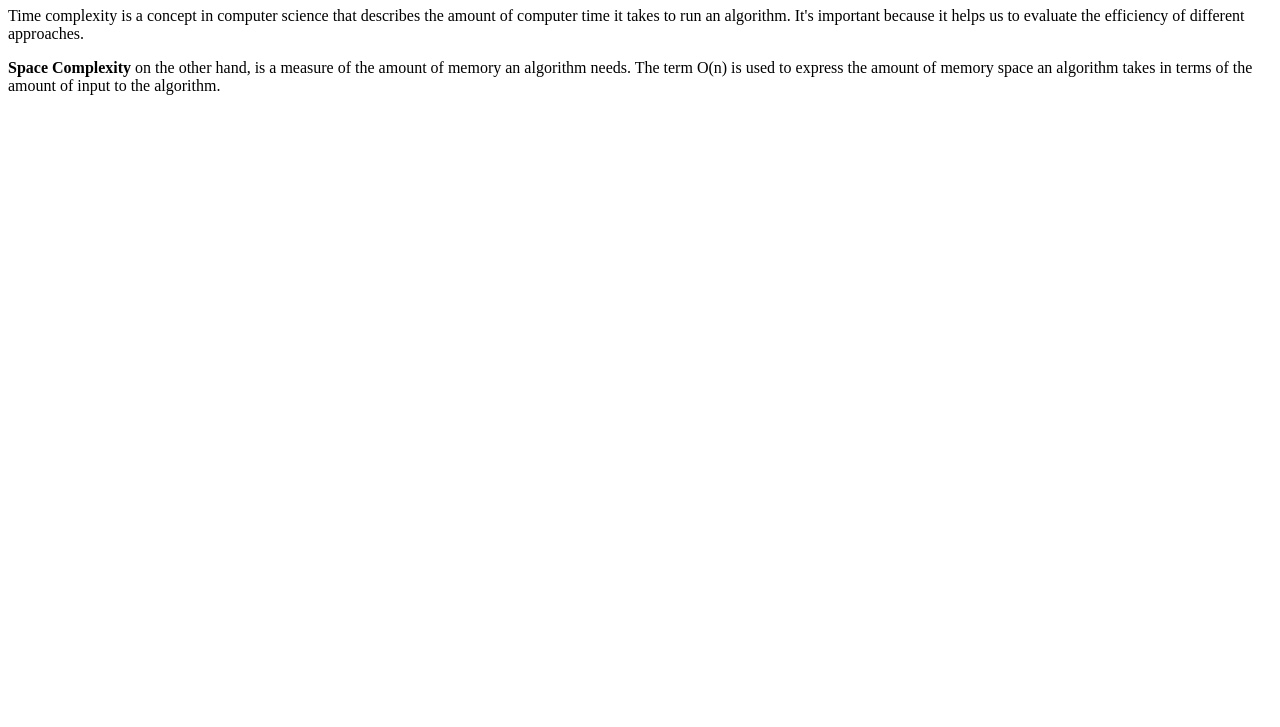
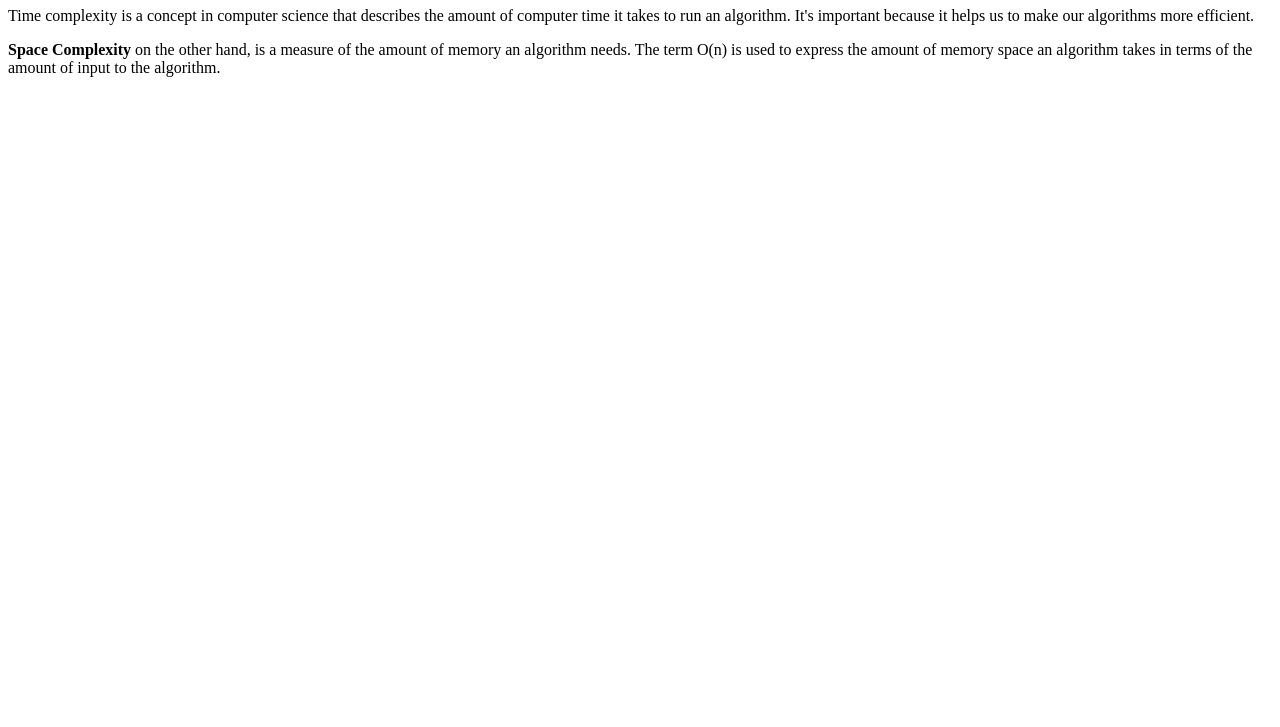
Before and after one commit to acciojob/time-and-space-complexity-yaghouse, a website: page main.html in a window 1280 px wide. Shown: the part 73-800 px from the top of the page. Drawn offline with Linux system fonts and the light colour scheme.

Commit message:
created a submission

```diff
--- a/main.html
+++ b/main.html
@@ -10,7 +10,7 @@
 	<!-- the entire body must be written by student -->
     <script type="text/javascript" src="./script.js"></script>
 		<h1>Time Space Complexity</h1>
-	<p>Time complexity is a concept in computer science that describes the amount of computer time it takes to run an algorithm. It's important because it helps us to evaluate the efficiency of different approaches.</p>
+	<p>Time complexity is a concept in computer science that describes the amount of computer time it takes to run an algorithm. It's important because it helps us to make our algorithms more efficient.</p>
 	<p><b>Space Complexity</b> on the other hand, is a measure of the amount of memory an algorithm needs. The term O(n) is used to express the amount of memory space an algorithm takes in terms of the amount of input to the algorithm.</p>
 	</body>
 </html>
```
